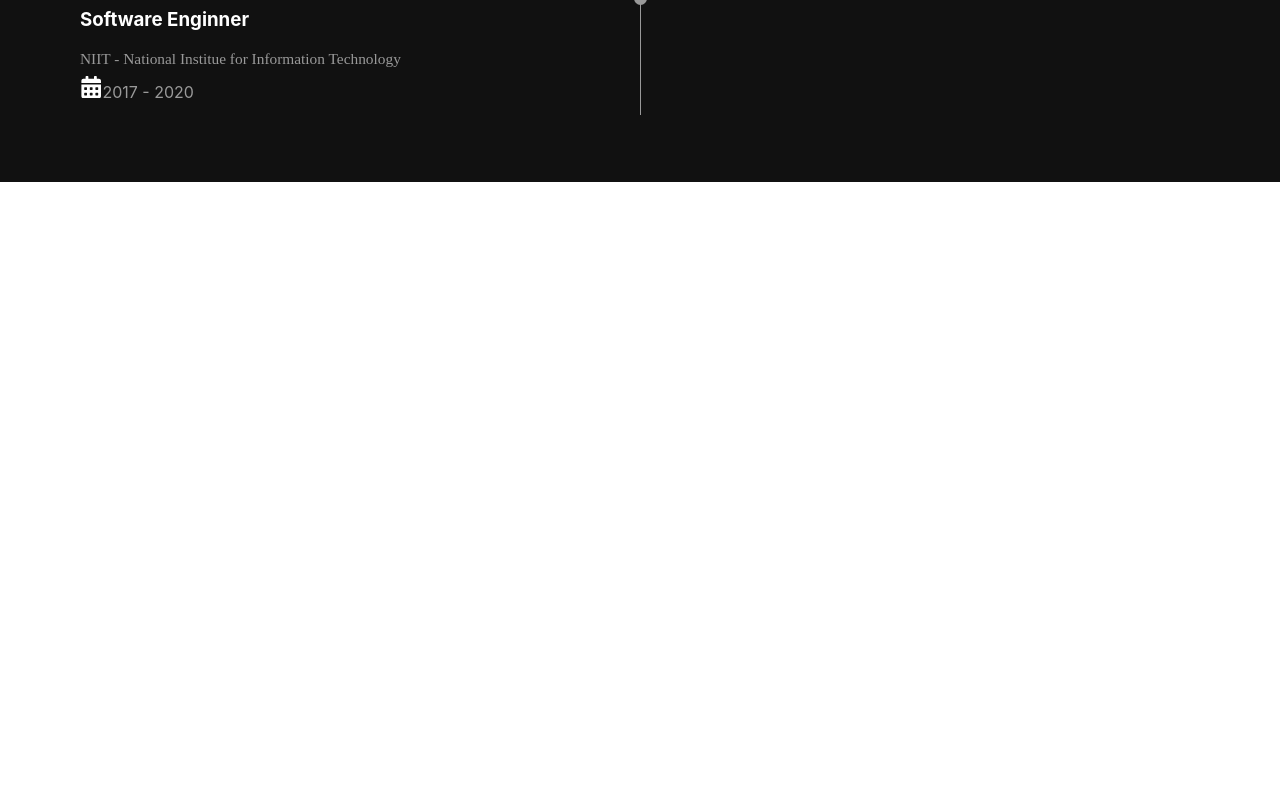
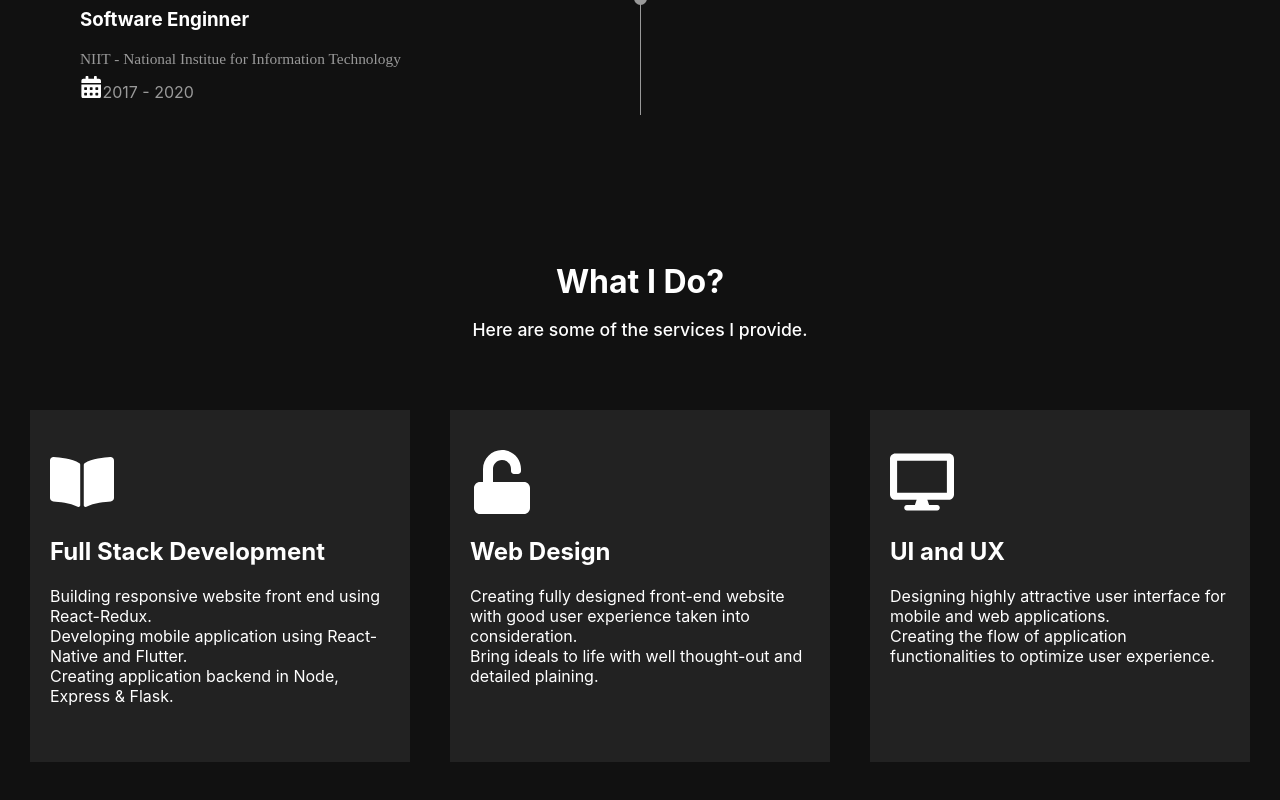
Before and after one commit to U-kings/my-portfolio, a React (Create React App) app: page / in a window 1280 px wide. Shown: the part 2826-3626 px from the top of the page. Before the commit the page ends 3008 px from the top, so only its background shows below. Built offline with nearby package versions, Linux system fonts and the light colour scheme.

Commit message:
component added

```diff
--- a/src/App.js
+++ b/src/App.js
@@ -9,7 +9,7 @@ function App() {
       <About />
       <Skills />
       <Qualification />
-      {/* <Services /> */}
+      <Services />
       {/* <Work /> */}
       {/* <Testimonial /> */}
       {/* <Contact /> */}
```
Also changed, not shown: 1 other file (tests, documents, lock files or other folders).
